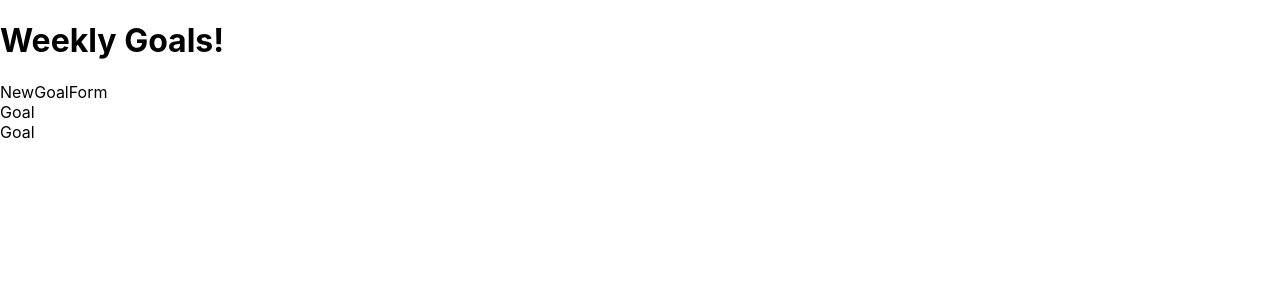
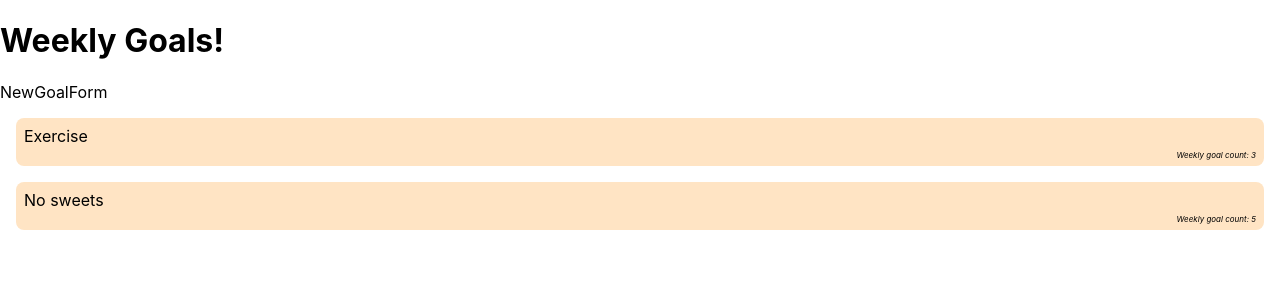
Before and after one commit to mmmaaatttttt/goals_app, a React (Create React App) app: page / in a window 1280 px wide. Shown: the top 300 px of the page. Built offline with nearby package versions, Linux system fonts and the light colour scheme.

Commit message:
finish Goal component

```diff
--- /dev/null
+++ b/src/Goal.css
@@ -0,0 +1,17 @@
+.Goal {
+  background-color: bisque;
+  margin: 1em;
+  padding: 0.25em 0.5em;
+  border-radius: 0.5em
+}
+
+.Goal p {
+  padding: 0;
+  margin: 0.25em 0;
+}
+
+.Goal-count {
+  font-size: 0.5em;
+  font-style: italic;
+  text-align: right;
+}
--- a/src/Goal.js
+++ b/src/Goal.js
@@ -1,8 +1,12 @@
 import React from "react";
+import "./Goal.css";
 
 function Goal({ description, count }) {
   return (
-    <div>Goal</div>
+    <div className="Goal">
+      <p className="Goal-description">{description}</p>
+      <p className="Goal-count">Weekly goal count: {count}</p>
+    </div>
   )
 }
 
```
